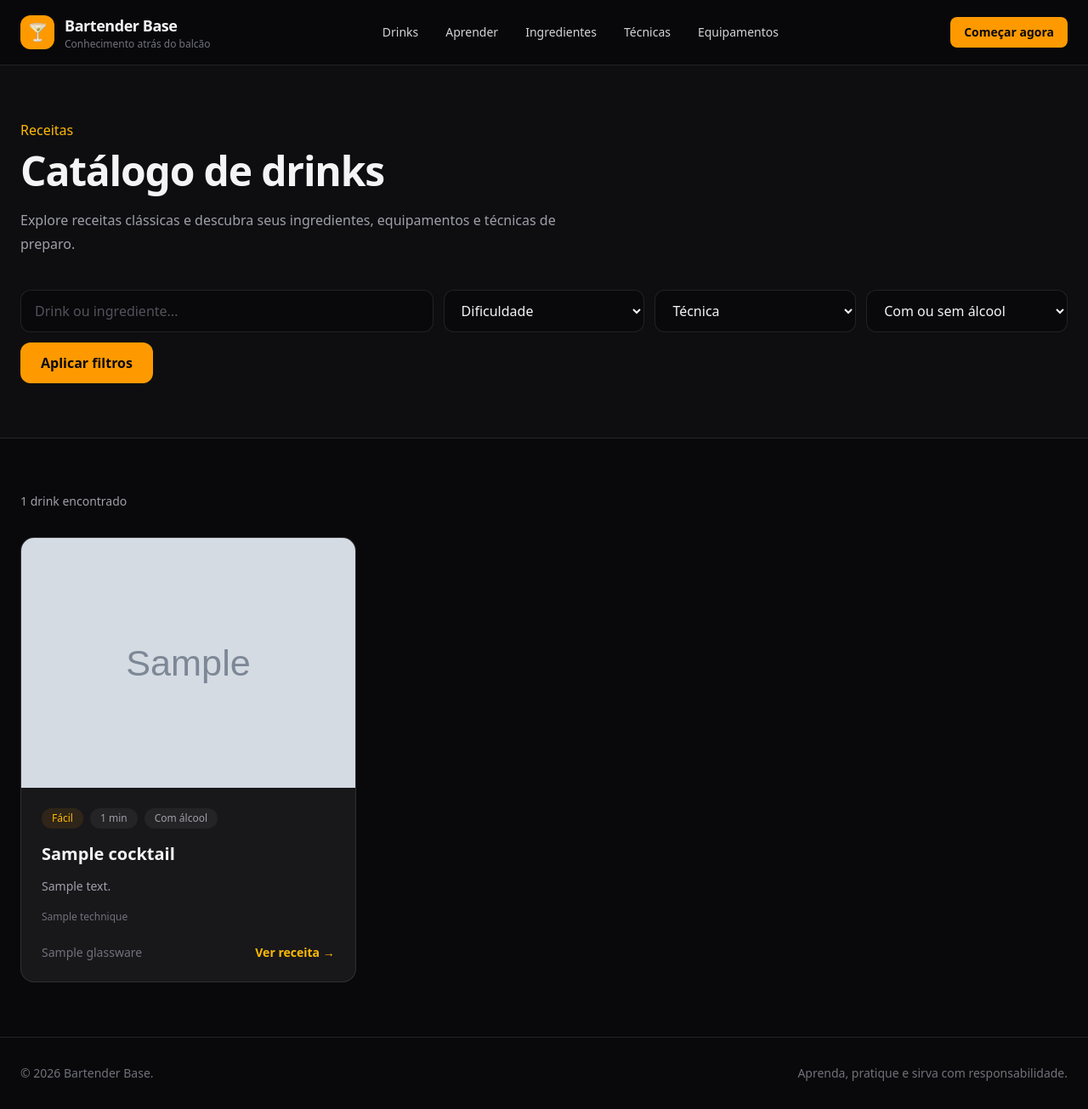
After one commit to thierrydrmv/bartender-base, a Django app: page /cocktails/ in a window 1280 px wide. The commit adds this page. Shown: the whole page at 85% size. Run offline with Django 5.2, Linux system fonts and the light colour scheme; tables that the repository leaves empty hold one stand-in row (values such as "Sample post"); grey boxes marked "Sample" are stand-in pictures; some libraries are stand-ins or nearby versions.

Commit message:
feat: add drink list page

```diff
--- a/cocktails/urls.py
+++ b/cocktails/urls.py
@@ -5,6 +5,7 @@ from . import views
 app_name = "cocktails"
 
 urlpatterns = [
+    path("", views.cocktail_list, name="list"),
     path(
         "equipment/",
         views.equipment_list,
--- a/cocktails/views.py
+++ b/cocktails/views.py
@@ -1,8 +1,61 @@
 # Create your views here.
+from django.core.paginator import Paginator
 from django.db.models import Q
 from django.shortcuts import get_object_or_404, render
 
 from .models import Cocktail, Equipment, Ingredient, IngredientCategory, Technique
+
+
+def cocktail_list(request):
+    query = request.GET.get("q", "").strip()
+    difficulty = request.GET.get("difficulty", "").strip()
+    technique_slug = request.GET.get("technique", "").strip()
+    drink_type = request.GET.get("type", "").strip()
+
+    cocktails = (
+        Cocktail.objects.filter(is_published=True)
+        .select_related("glassware")
+        .prefetch_related("techniques")
+    )
+
+    if query:
+        cocktails = cocktails.filter(
+            Q(name__icontains=query)
+            | Q(description__icontains=query)
+            | Q(ingredients__name__icontains=query)
+        )
+
+    if difficulty:
+        cocktails = cocktails.filter(difficulty=difficulty)
+
+    if technique_slug:
+        cocktails = cocktails.filter(techniques__slug=technique_slug)
+
+    if drink_type == "alcoholic":
+        cocktails = cocktails.filter(is_alcoholic=True)
+    elif drink_type == "non_alcoholic":
+        cocktails = cocktails.filter(is_alcoholic=False)
+
+    cocktails = cocktails.distinct().order_by("name")
+
+    paginator = Paginator(cocktails, 9)
+    page = paginator.get_page(request.GET.get("page"))
+
+    context = {
+        "page": page,
+        "techniques": Technique.objects.all(),
+        "difficulty_choices": Cocktail.Difficulty.choices,
+        "query": query,
+        "selected_difficulty": difficulty,
+        "selected_technique": technique_slug,
+        "selected_type": drink_type,
+    }
+
+    return render(
+        request,
+        "cocktails/cocktail_list.html",
+        context,
+    )
 
 
 def cocktail_detail(request, slug):
--- /dev/null
+++ b/templates/cocktails/cocktail_list.html
@@ -0,0 +1,185 @@
+{% extends "base.html" %}
+{% block title %}
+    Drinks | Bartender Base
+{% endblock title %}
+{% block content %}
+    <section class="border-b border-white/10 bg-zinc-900/40">
+        <div class="mx-auto max-w-7xl px-6 py-16">
+            <p class="font-medium text-amber-400">Receitas</p>
+            <h1 class="mt-3 text-4xl font-bold tracking-tight sm:text-5xl">Catálogo de drinks</h1>
+            <p class="mt-5 max-w-2xl leading-7 text-zinc-400">
+                Explore receitas clássicas e descubra seus ingredientes,
+                equipamentos e técnicas de preparo.
+            </p>
+            <form method="get" class="mt-10 grid gap-3 md:grid-cols-2 lg:grid-cols-5">
+                <div class="lg:col-span-2">
+                    <label for="cocktail-search" class="sr-only">Pesquisar drinks</label>
+                    <input id="cocktail-search"
+                           type="search"
+                           name="q"
+                           value="{{ query }}"
+                           placeholder="Drink ou ingrediente..."
+                           class="w-full rounded-xl border border-white/10 bg-zinc-950 px-4 py-3 outline-none placeholder:text-zinc-600 focus:border-amber-500">
+                </div>
+                <div>
+                    <label for="difficulty" class="sr-only">Dificuldade</label>
+                    <select id="difficulty"
+                            name="difficulty"
+                            class="w-full rounded-xl border border-white/10 bg-zinc-950 px-4 py-3 outline-none focus:border-amber-500">
+                        <option value="">Dificuldade</option>
+                        {% for value, label in difficulty_choices %}
+                            <option value="{{ value }}"
+                                    {% if selected_difficulty == value %}selected{% endif %}>
+                                {{ label }}
+                            </option>
+                        {% endfor %}
+                    </select>
+                </div>
+                <div>
+                    <label for="technique" class="sr-only">Técnica</label>
+                    <select id="technique"
+                            name="technique"
+                            class="w-full rounded-xl border border-white/10 bg-zinc-950 px-4 py-3 outline-none focus:border-amber-500">
+                        <option value="">Técnica</option>
+                        {% for technique in techniques %}
+                            <option value="{{ technique.slug }}"
+                                    {% if selected_technique == technique.slug %}selected{% endif %}>
+                                {{ technique.name }}
+                            </option>
+                        {% endfor %}
+                    </select>
+                </div>
+                <div>
+                    <label for="drink-type" class="sr-only">Tipo de drink</label>
+                    <select id="drink-type"
+                            name="type"
+                            class="w-full rounded-xl border border-white/10 bg-zinc-950 px-4 py-3 outline-none focus:border-amber-500">
+                        <option value="">Com ou sem álcool</option>
+                        <option value="alcoholic"
+                                {% if selected_type == "alcoholic" %}selected{% endif %}>
+                            Com álcool
+                        </option>
+                        <option value="non_alcoholic"
+                                {% if selected_type == "non_alcoholic" %}selected{% endif %}>
+                            Sem álcool
+                        </option>
+                    </select>
+                </div>
+                <div class="flex gap-3 md:col-span-2 lg:col-span-5">
+                    <button type="submit"
+                            class="rounded-xl bg-amber-500 px-6 py-3 font-semibold text-zinc-950 transition hover:bg-amber-400">
+                        Aplicar filtros
+                    </button>
+                    {% if query or selected_difficulty or selected_technique or selected_type %}
+                        <a href="{% url 'cocktails:list' %}"
+                           class="rounded-xl border border-white/10 px-6 py-3 font-semibold text-zinc-300 transition hover:border-white/30">
+                            Limpar
+                        </a>
+                    {% endif %}
+                </div>
+            </form>
+        </div>
+    </section>
+    <section class="mx-auto max-w-7xl px-6 py-16">
+        <div class="mb-8 flex items-center justify-between gap-4">
+            <p class="text-sm text-zinc-400">
+                {{ page.paginator.count }}
+                {% if page.paginator.count == 1 %}
+                    drink encontrado
+                {% else %}
+                    drinks encontrados
+                {% endif %}
+            </p>
+        </div>
+        {% if page %}
+            <div class="grid gap-6 sm:grid-cols-2 lg:grid-cols-3">
+                {% for cocktail in page %}
+                    <article class="group overflow-hidden rounded-2xl border border-white/10 bg-zinc-900 transition hover:-translate-y-1 hover:border-amber-500/50">
+                        <a href="{{ cocktail.get_absolute_url }}">
+                            <div class="aspect-[4/3] overflow-hidden bg-zinc-800">
+                                {% if cocktail.image %}
+                                    <img src="{{ cocktail.image.url }}"
+                                         alt="Drink {{ cocktail.name }}"
+                                         class="h-full w-full object-cover transition duration-500 group-hover:scale-105">
+                                {% else %}
+                                    <div class="flex h-full items-center justify-center bg-gradient-to-br from-amber-500/20 to-zinc-900">
+                                        <span class="text-7xl" aria-hidden="true">🍸</span>
+                                    </div>
+                                {% endif %}
+                            </div>
+                        </a>
+                        <div class="p-6">
+                            <div class="flex flex-wrap gap-2">
+                                <span class="rounded-full bg-amber-500/10 px-3 py-1 text-xs font-medium text-amber-400">
+                                    {{ cocktail.get_difficulty_display }}
+                                </span>
+                                <span class="rounded-full bg-white/5 px-3 py-1 text-xs text-zinc-400">
+                                    {{ cocktail.preparation_time }} min
+                                </span>
+                                <span class="rounded-full bg-white/5 px-3 py-1 text-xs text-zinc-400">
+                                    {% if cocktail.is_alcoholic %}
+                                        Com álcool
+                                    {% else %}
+                                        Sem álcool
+                                    {% endif %}
+                                </span>
+                            </div>
+                            <h2 class="mt-4 text-xl font-semibold">
+                                <a href="{{ cocktail.get_absolute_url }}"
+                                   class="transition group-hover:text-amber-400">
+                                    {{ cocktail.name }}
+                                </a>
+                            </h2>
+                            <p class="mt-3 line-clamp-3 text-sm leading-6 text-zinc-400">{{ cocktail.description }}</p>
+                            {% if cocktail.techniques.all %}
+                                <div class="mt-4 flex flex-wrap gap-2">
+                                    {% for technique in cocktail.techniques.all %}
+                                        <span class="text-xs text-zinc-500">
+                                            {{ technique.name }}
+                                            {% if not forloop.last %}·{% endif %}
+                                        </span>
+                                    {% endfor %}
+                                </div>
+                            {% endif %}
+                            <div class="mt-6 flex items-center justify-between gap-4">
+                                <span class="truncate text-sm text-zinc-500">{{ cocktail.glassware.name }}</span>
+                                <a href="{{ cocktail.get_absolute_url }}"
+                                   class="shrink-0 text-sm font-semibold text-amber-400 hover:text-amber-300">
+                                    Ver receita →
+                                </a>
+                            </div>
+                        </div>
+                    </article>
+                {% endfor %}
+            </div>
+            {% if page.has_other_pages %}
+                <nav class="mt-12 flex items-center justify-center gap-3"
+                     aria-label="Paginação">
+                    {% if page.has_previous %}
+                        <a href="?q={{ query }}&difficulty={{ selected_difficulty }}&technique={{ selected_technique }}&type={{ selected_type }}&page={{ page.previous_page_number }}"
+                           class="rounded-lg border border-white/10 px-4 py-2 text-sm transition hover:border-amber-500 hover:text-amber-400">
+                            ← Anterior
+                        </a>
+                    {% endif %}
+                    <span class="px-3 text-sm text-zinc-400">
+                        Página {{ page.number }} de {{ page.paginator.num_pages }}
+                    </span>
+                    {% if page.has_next %}
+                        <a href="?q={{ query }}&difficulty={{ selected_difficulty }}&technique={{ selected_technique }}&type={{ selected_type }}&page={{ page.next_page_number }}"
+                           class="rounded-lg border border-white/10 px-4 py-2 text-sm transition hover:border-amber-500 hover:text-amber-400">
+                            Próxima →
+                        </a>
+                    {% endif %}
+                </nav>
+            {% endif %}
+        {% else %}
+            <div class="rounded-2xl border border-dashed border-white/15 px-6 py-16 text-center">
+                <span class="text-5xl" aria-hidden="true">🍸</span>
+                <h2 class="mt-5 text-xl font-semibold">Nenhum drink encontrado</h2>
+                <p class="mt-2 text-zinc-400">Tente remover ou alterar os filtros da pesquisa.</p>
+                <a href="{% url 'cocktails:list' %}"
+                   class="mt-6 inline-block font-semibold text-amber-400">Limpar filtros</a>
+            </div>
+        {% endif %}
+    </section>
+{% endblock content %}
--- a/templates/core/home.html
+++ b/templates/core/home.html
@@ -24,7 +24,7 @@
                        class="rounded-xl bg-amber-500 px-6 py-3 text-center font-semibold text-zinc-950 transition hover:bg-amber-400">
                         Começar a aprender
                     </a>
-                    <a href="#cocktails"
+                    <a href="{% url 'cocktails:list' %}"
                        class="rounded-xl border border-white/15 px-6 py-3 text-center font-semibold transition hover:border-amber-400 hover:text-amber-400">
                         Explorar drinks
                     </a>
@@ -75,7 +75,7 @@
                     <p class="mt-3 text-sm leading-6 text-zinc-400">
                         Receitas, proporções, guarnições e modos de preparo.
                     </p>
-                    <a href="#cocktails"
+                    <a href="{% url 'cocktails:list' %}"
                        class="mt-5 inline-block text-sm font-semibold text-amber-400">
                         Explorar →
                     </a>
@@ -125,7 +125,7 @@
                     <p class="font-medium text-amber-400">Pratique suas habilidades</p>
                     <h2 class="mt-3 text-3xl font-bold tracking-tight">Drinks para começar</h2>
                 </div>
-                <a href="#"
+                <a href="{% url 'cocktails:list' %}"
                    class="text-sm font-semibold text-amber-400 hover:text-amber-300">
                     Ver todas as receitas →
                 </a>
--- a/templates/partials/navbar.html
+++ b/templates/partials/navbar.html
@@ -11,7 +11,7 @@
             </span>
         </a>
         <div class="hidden items-center gap-8 md:flex">
-            <a href="#cocktails"
+            <a href="{% url 'cocktails:list' %}"
                class="text-sm font-medium text-zinc-300 transition hover:text-amber-400">Drinks</a>
             <a href="#learning"
                class="text-sm font-medium text-zinc-300 transition hover:text-amber-400">
--- a/theme/static/css/dist/styles.css
+++ b/theme/static/css/dist/styles.css
@@ -271,6 +271,9 @@
   .mt-14 {
     margin-top: calc(var(--spacing) * 14);
   }
+  .mb-8 {
+    margin-bottom: calc(var(--spacing) * 8);
+  }
   .line-clamp-3 {
     overflow: hidden;
     display: -webkit-box;
@@ -408,6 +411,11 @@
         border-color: color-mix(in oklab, var(--color-white) 10%, transparent);
       }
     }
+  }
+  .truncate {
+    overflow: hidden;
+    text-overflow: ellipsis;
+    white-space: nowrap;
   }
   .overflow-hidden {
     overflow: hidden;
@@ -753,12 +761,29 @@
       }
     }
   }
+  .hover\:border-amber-500 {
+    &:hover {
+      @media (hover: hover) {
+        border-color: var(--color-amber-500);
+      }
+    }
+  }
   .hover\:border-amber-500\/50 {
     &:hover {
       @media (hover: hover) {
         border-color: color-mix(in srgb, oklch(76.9% 0.188 70.08) 50%, transparent);
         @supports (color: color-mix(in lab, red, red)) {
           border-color: color-mix(in oklab, var(--color-amber-500) 50%, transparent);
+        }
+      }
+    }
+  }
+  .hover\:border-white\/30 {
+    &:hover {
+      @media (hover: hover) {
+        border-color: color-mix(in srgb, #fff 30%, transparent);
+        @supports (color: color-mix(in lab, red, red)) {
+          border-color: color-mix(in oklab, var(--color-white) 30%, transparent);
         }
       }
     }
@@ -837,6 +862,11 @@
       line-height: var(--tw-leading, var(--text-6xl--line-height));
     }
   }
+  .md\:col-span-2 {
+    @media (width >= 48rem) {
+      grid-column: span 2 / span 2;
+    }
+  }
   .md\:flex {
     @media (width >= 48rem) {
       display: flex;
@@ -857,6 +887,16 @@
       top: calc(var(--spacing) * 6);
     }
   }
+  .lg\:col-span-2 {
+    @media (width >= 64rem) {
+      grid-column: span 2 / span 2;
+    }
+  }
+  .lg\:col-span-5 {
+    @media (width >= 64rem) {
+      grid-column: span 5 / span 5;
+    }
+  }
   .lg\:grid-cols-2 {
     @media (width >= 64rem) {
       grid-template-columns: repeat(2, minmax(0, 1fr));
@@ -870,6 +910,11 @@
   .lg\:grid-cols-4 {
     @media (width >= 64rem) {
       grid-template-columns: repeat(4, minmax(0, 1fr));
+    }
+  }
+  .lg\:grid-cols-5 {
+    @media (width >= 64rem) {
+      grid-template-columns: repeat(5, minmax(0, 1fr));
     }
   }
   .lg\:grid-cols-\[minmax\(0\,2fr\)_minmax\(280px\,1fr\)\] {
```
